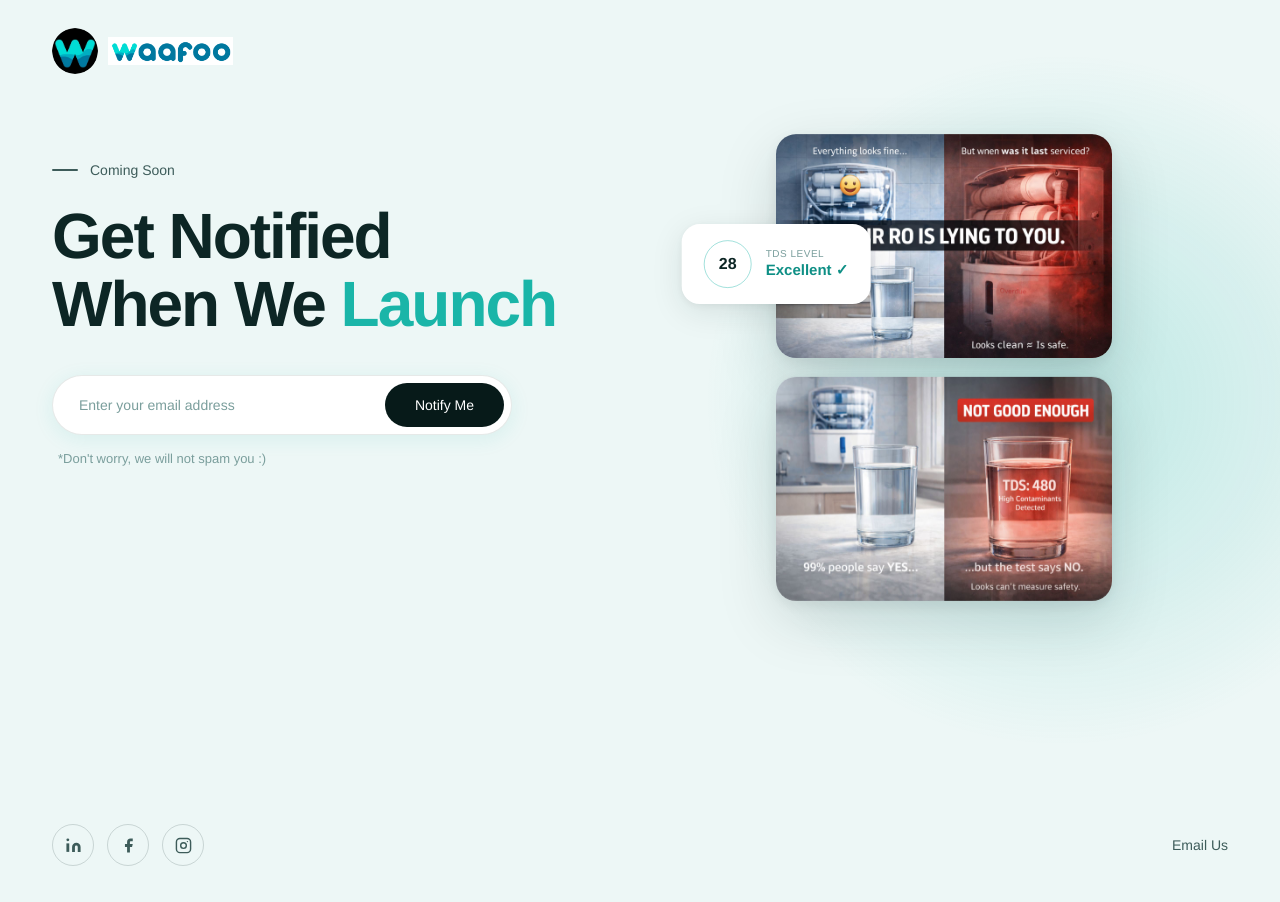
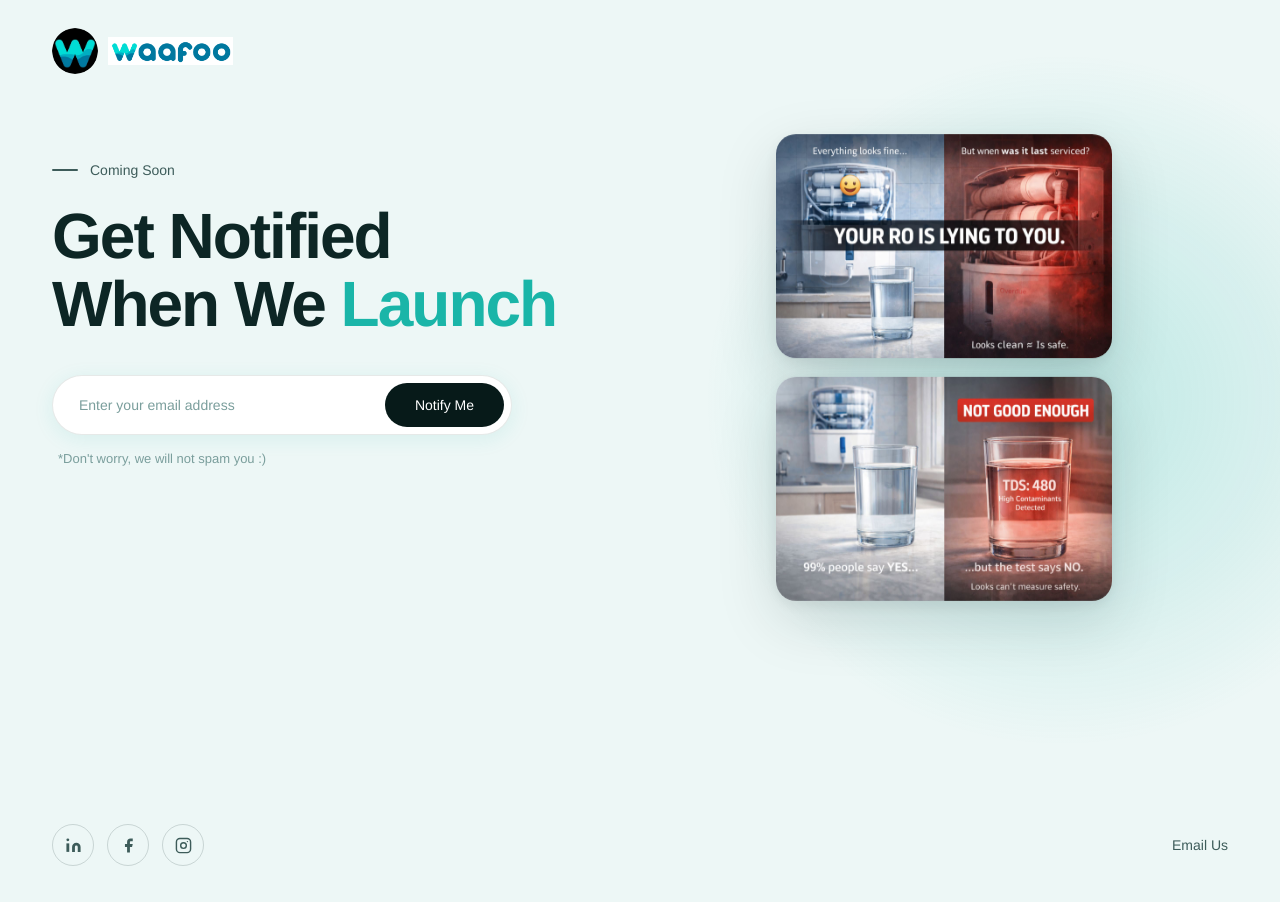
Before and after one commit to MrPrakharSrivastava/coming-soon, a React (Vite) app: page / in a window 1280 px wide. Built offline with nearby package versions, Linux system fonts and the light colour scheme.

Commit message:
Update ROCard.jsx

```diff
--- a/src/components/ROCard.jsx
+++ b/src/components/ROCard.jsx
@@ -9,7 +9,7 @@ export default function ROCard() {
     <div className={styles.stack}>
       <div className={styles.card}>
         <div className={styles.tdsOverlay}>
-          <TdsChip />
+          {/* <TdsChip /> */}
         </div>
         <img src={RO_IMG_1} alt="Your RO is lying to you" className={styles.img} />
       </div>
```
